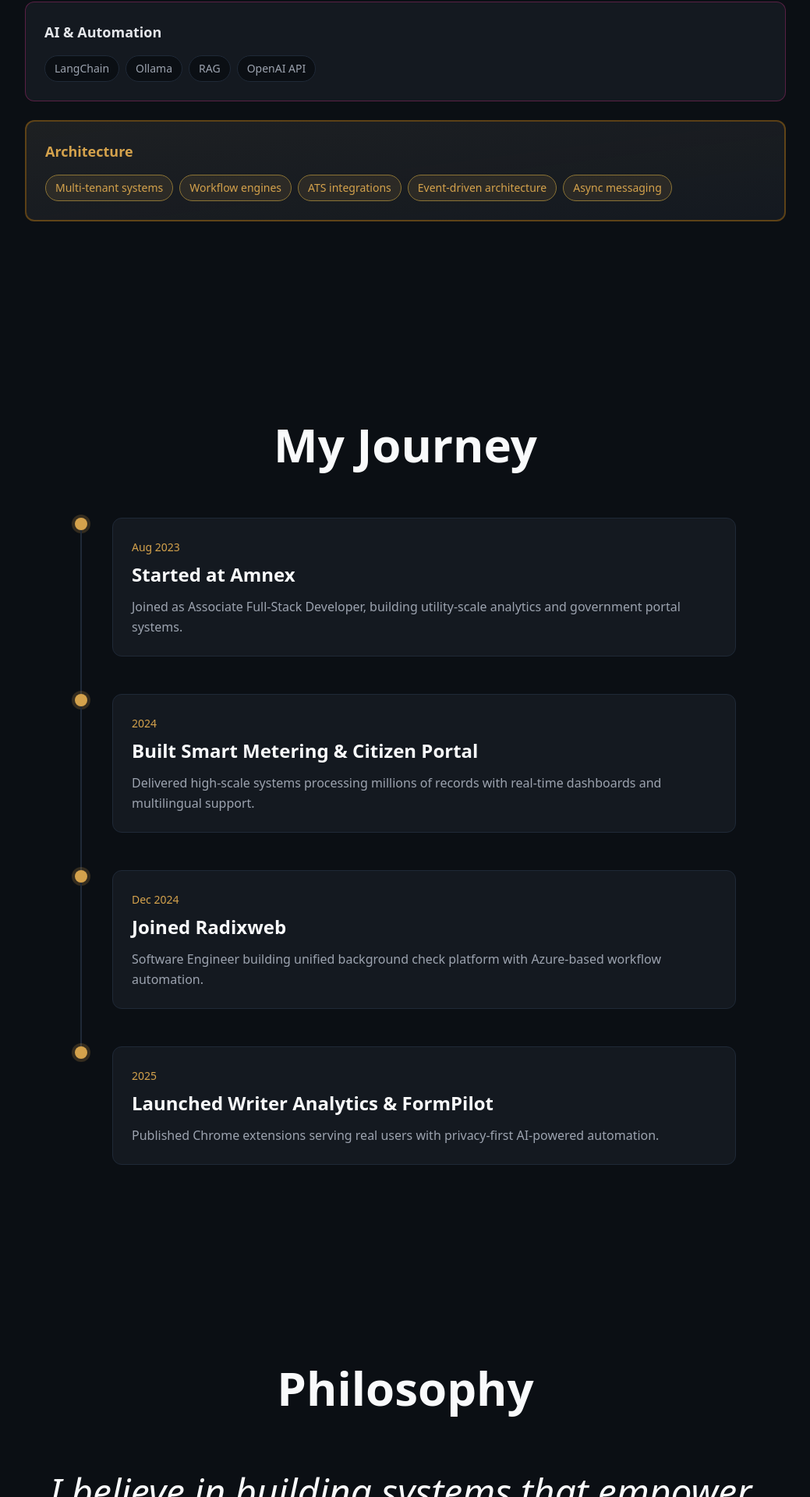
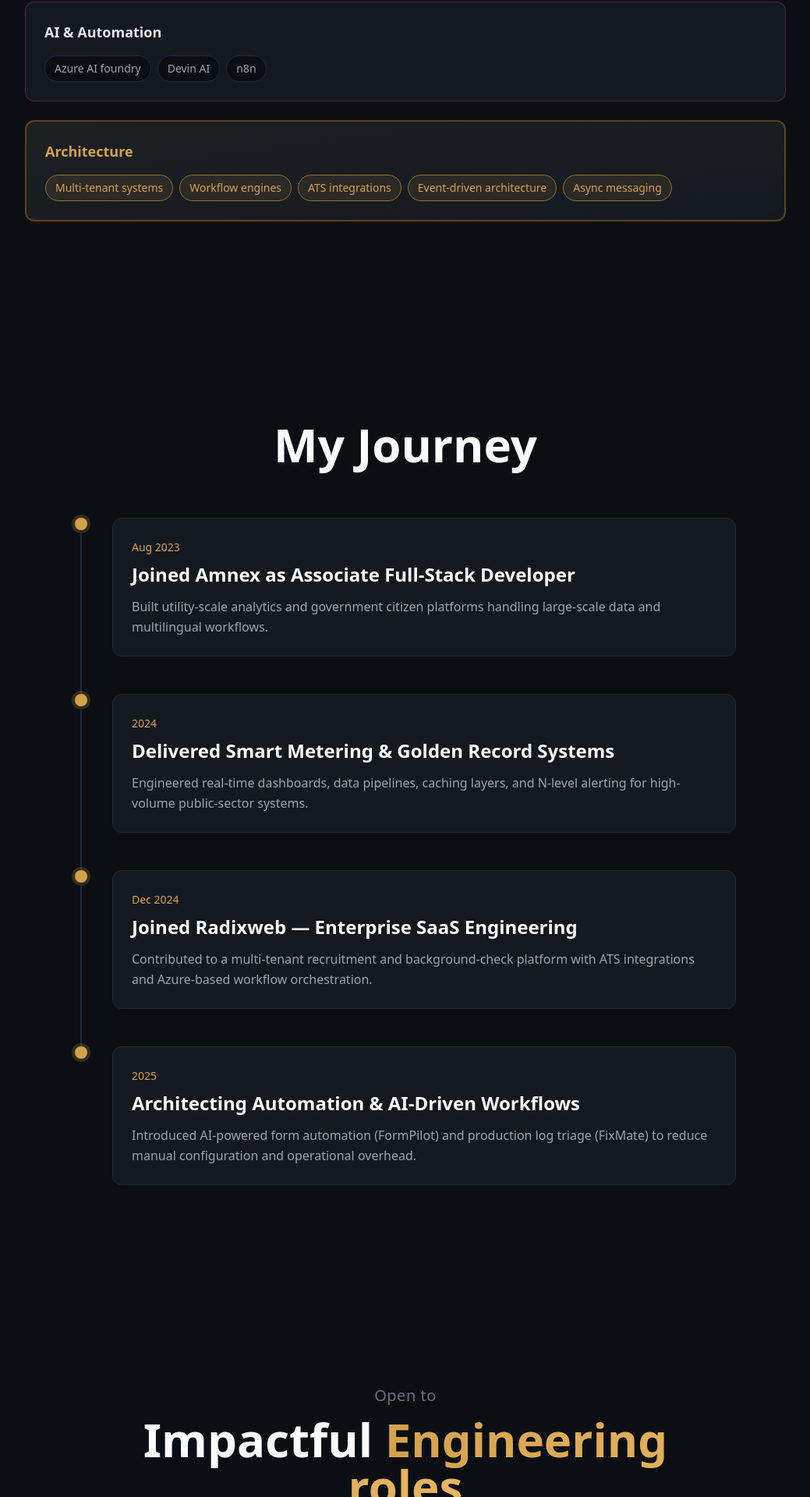
Before and after one commit to PrashantWritesCode/PersonalPortfolio, a Next.js app in the folder prashant-portfolio/: page /v1 in a window 1280 px wide. Shown: the part 5719-7639 px from the top of the page at 78% size, without its empty margins (120-1159 px from the left). Built offline with nearby package versions, Linux system fonts and the light colour scheme.

Commit message:
Updatd the v1 version & redesigned it

```diff
--- a/prashant-portfolio/app/v1/components/Contact.tsx
+++ b/prashant-portfolio/app/v1/components/Contact.tsx
@@ -9,24 +9,35 @@ export default function Contact() {
       <div className="absolute inset-0 bg-gradient-radial from-amber-muted/5 via-transparent to-transparent" />
 
       <div className="relative z-10 mx-auto max-w-3xl px-6 text-center">
-        {/* Heading with gradient text effect */}
+        {/* Upper line */}
+        <motion.p
+          initial={{ opacity: 0, y: 10 }}
+          whileInView={{ opacity: 1, y: 0 }}
+          transition={{ duration: 0.5 }}
+          className="text-lg md:text-xl text-neutral-400 tracking-wide mb-3"
+        >
+          Open to
+        </motion.p>
+
+        {/* Main heading with gold accent on key words */}
         <motion.h2
           initial={{ opacity: 0, scale: 0.95 }}
           whileInView={{ opacity: 1, scale: 1 }}
-          transition={{ duration: 0.6 }}
-          className="text-5xl md:text-6xl font-bold mb-6 bg-gradient-to-r from-neutral-100 via-amber-muted to-neutral-100 bg-clip-text text-transparent"
+          transition={{ duration: 0.6, delay: 0.1 }}
+          className="text-5xl md:text-6xl font-bold mb-10"
         >
-          Let's Build Something
+          <span className="text-neutral-100">Impactful </span>
+          <span className="bg-gradient-to-r from-amber-muted to-amber-glow bg-clip-text text-transparent">Engineering roles</span>
         </motion.h2>
 
         {/* Subtext */}
         <motion.p
           initial={{ opacity: 0, y: 20 }}
           whileInView={{ opacity: 1, y: 0 }}
-          transition={{ delay: 0.2, duration: 0.6 }}
-          className="text-xl text-neutral-300 mb-10 max-w-2xl mx-auto"
+          transition={{ delay: 0.3, duration: 0.6 }}
+          className="text-lg text-neutral-300 mb-12 max-w-xl mx-auto leading-relaxed"
         >
-          Available for select projects and collaborations
+          Focused on scalable architecture, enterprise integrations, and AI-enabled automation.
         </motion.p>
 
         {/* CTA Button */}
@@ -52,10 +63,10 @@ export default function Contact() {
           className="mb-8"
         >
           <a
-            href="mailto:prashantnaikar29@gmail.com"
+            href="mailto:prashantnaiker9@gmail.com"
             className="text-neutral-300 hover:text-amber-muted transition-colors text-lg"
           >
-            prashantnaikar29@gmail.com
+            prashantnaiker9@gmail.com
           </a>
         </motion.div>
 
--- a/prashant-portfolio/app/v1/components/Philosophy.tsx
+++ /dev/null
@@ -1,94 +0,0 @@
-"use client";
-import { philosophy } from "../data";
-import { motion } from "framer-motion";
-import { wordReveal, fadeInUp, staggerContainer } from "../lib/animations";
-
-type PhilosophyItem = {
-  tag: string;
-  title: string;
-  subtitle: string;
-  excerpt: string;
-  detail: string;
-};
-
-function PhilosophyCard({ item }: { item: PhilosophyItem }) {
-  return (
-    <motion.div
-      variants={fadeInUp}
-      className="bg-deep-surface border border-deep-border rounded-xl p-6 hover:border-amber-dim transition-colors duration-300"
-    >
-      <span className="text-amber-dim text-xs font-medium uppercase tracking-wider">
-        {item.tag}
-      </span>
-      <h3 className="text-xl font-semibold text-neutral-100 mt-3 mb-2">
-        {item.title}
-      </h3>
-      <h4 className="text-amber-muted font-medium text-sm mb-3">
-        {item.subtitle}
-      </h4>
-      <p className="text-neutral-300 text-sm leading-relaxed">
-        {item.excerpt}
-      </p>
-    </motion.div>
-  );
-}
-
-export default function Philosophy() {
-  const quote = "I believe in building systems that empower people, not just solve problems.";
-  const words = quote.split(' ');
-
-  return (
-    <section className="relative py-32 bg-deep-bg text-neutral-100 px-6">
-      <div className="max-w-5xl mx-auto">
-        <motion.h2
-          initial={{ opacity: 0, y: 20 }}
-          whileInView={{ opacity: 1, y: 0 }}
-          transition={{ duration: 0.6 }}
-          className="text-5xl md:text-6xl font-bold text-neutral-100 mb-16 text-center"
-        >
-          Philosophy
-        </motion.h2>
-
-        {/* Large Quote */}
-        <div className="mb-16 text-center">
-          <blockquote className="text-3xl md:text-4xl lg:text-5xl font-medium italic text-neutral-100 leading-relaxed mb-6">
-            {words.map((word, i) => (
-              <motion.span
-                key={i}
-                custom={i}
-                initial="initial"
-                whileInView="animate"
-                viewport={{ once: true }}
-                variants={wordReveal}
-                className="inline-block mr-3"
-              >
-                {word}
-              </motion.span>
-            ))}
-          </blockquote>
-          <motion.p
-            initial={{ opacity: 0 }}
-            whileInView={{ opacity: 1 }}
-            transition={{ delay: words.length * 0.1 + 0.3, duration: 0.6 }}
-            className="text-lg text-amber-muted"
-          >
-            — My approach to engineering
-          </motion.p>
-        </div>
-
-        {/* Philosophy Cards */}
-        <motion.div
-          variants={staggerContainer}
-          initial="initial"
-          whileInView="animate"
-          viewport={{ once: true }}
-          className="grid grid-cols-1 md:grid-cols-2 lg:grid-cols-3 gap-6"
-        >
-          {philosophy.map((item) => (
-            <PhilosophyCard key={item.title} item={item} />
-          ))}
-        </motion.div>
-      </div>
-    </section>
-  );
-}
--- a/prashant-portfolio/app/v1/data.ts
+++ b/prashant-portfolio/app/v1/data.ts
@@ -193,11 +193,18 @@ export const professionalWork = {
 
 // Skills organized by architectural layer
 export const skills = {
-  frontend: ["Angular", "React", "TypeScript", "Tailwind"],
-  backend: [".NET Core", "C#", "Spring Boot", "Node.js"],
-  cloudDevOps: ["Azure Functions", "Azure Queues", "Redis", "DevOps Pipelines"],
-  databases: ["PostgreSQL", "MS SQL"],
-  aiAutomation: ["LangChain", "Ollama", "RAG", "OpenAI API"],
+  frontend: ["Angular", "React", "TypeScript", "JavaScript", "Tailwind"],
+  backend: [".NET Core", ".NET FrameWork", "Node.js", "C#"],
+  cloudDevOps: [
+    "Azure Functions",
+    "Azure Queues",
+    "Azure DevOps",
+    "Azure Service Bus",
+    "Redis",
+    "DevOps Pipelines",
+  ],
+  databases: ["PostgreSQL", "MS SQL", "MongoDB"],
+  aiAutomation: ["Azure AI foundry", "Devin AI", "n8n"],
   architecture: [
     "Multi-tenant systems",
     "Workflow engines",
@@ -211,56 +218,26 @@ export const skills = {
 export const journey = [
   {
     year: "Aug 2023",
-    title: "Started at Amnex",
+    title: "Joined Amnex as Associate Full-Stack Developer",
     description:
-      "Joined as Associate Full-Stack Developer, building utility-scale analytics and government portal systems.",
+      "Built utility-scale analytics and government citizen platforms handling large-scale data and multilingual workflows.",
   },
   {
     year: "2024",
-    title: "Built Smart Metering & Citizen Portal",
+    title: "Delivered Smart Metering & Golden Record Systems",
     description:
-      "Delivered high-scale systems processing millions of records with real-time dashboards and multilingual support.",
+      "Engineered real-time dashboards, data pipelines, caching layers, and N-level alerting for high-volume public-sector systems.",
   },
   {
     year: "Dec 2024",
-    title: "Joined Radixweb",
+    title: "Joined Radixweb — Enterprise SaaS Engineering",
     description:
-      "Software Engineer building unified background check platform with Azure-based workflow automation.",
+      "Contributed to a multi-tenant recruitment and background-check platform with ATS integrations and Azure-based workflow orchestration.",
   },
   {
     year: "2025",
-    title: "Launched Writer Analytics & FormPilot",
+    title: "Architecting Automation & AI-Driven Workflows",
     description:
-      "Published Chrome extensions serving real users with privacy-first AI-powered automation.",
+      "Introduced AI-powered form automation (FormPilot) and production log triage (FixMate) to reduce manual configuration and operational overhead.",
   },
 ];
-
-export const philosophy = [
-  {
-    tag: "Dharma",
-    title: "Surround yourself with beauty.",
-    subtitle: "Design, code, and life in harmony",
-    excerpt:
-      "I believe craftsmanship begins with aesthetic clarity — beautiful systems are easier to reason about and kinder to maintain.",
-    detail:
-      "In practice this means: clear code, intentional UX, and a focus on the small details that make a product feel human.",
-  },
-  {
-    tag: "Discipline",
-    title: "The only easy day was yesterday.",
-    subtitle: "Growth through steady challenge",
-    excerpt:
-      "Progress is compounding. Consistent work — even small steps — builds real capability.",
-    detail:
-      "I focus on routines: daily learning, incremental refactors, and shipping with measurable outcomes.",
-  },
-  {
-    tag: "Balance",
-    title: "Technology is Dharma in motion.",
-    subtitle: "Engineering with empathy",
-    excerpt:
-      "Tech should be an extension of human care — performant, accessible, and respectful of people's time.",
-    detail:
-      "This guides how I choose architectures, design onboarding flows, and ensure accessibility.",
-  },
-];
--- a/prashant-portfolio/app/v1/page.tsx
+++ b/prashant-portfolio/app/v1/page.tsx
@@ -1,7 +1,7 @@
 import Contact from "./components/Contact";
 import Hero from "./components/Hero";
 import Journey from "./components/Journey";
-import Philosophy from "./components/Philosophy";
+
 import Projects from "./components/Projects";
 import Products from "./components/Products";
 import Skills from "./components/Skills";
@@ -19,7 +19,7 @@ export default function Page() {
       <Products />
       <Skills />
       <Journey />
-      <Philosophy />
+
       <Contact />
     </main>
   );
```
